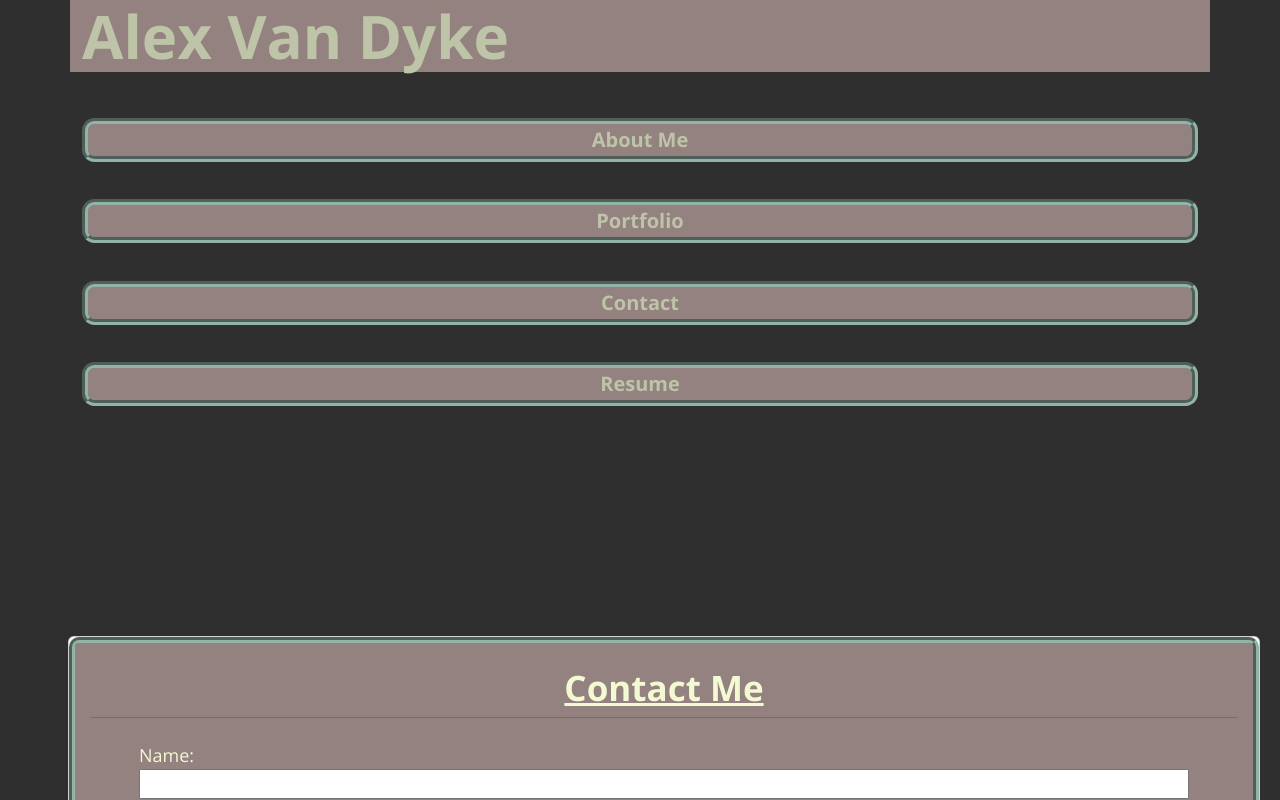
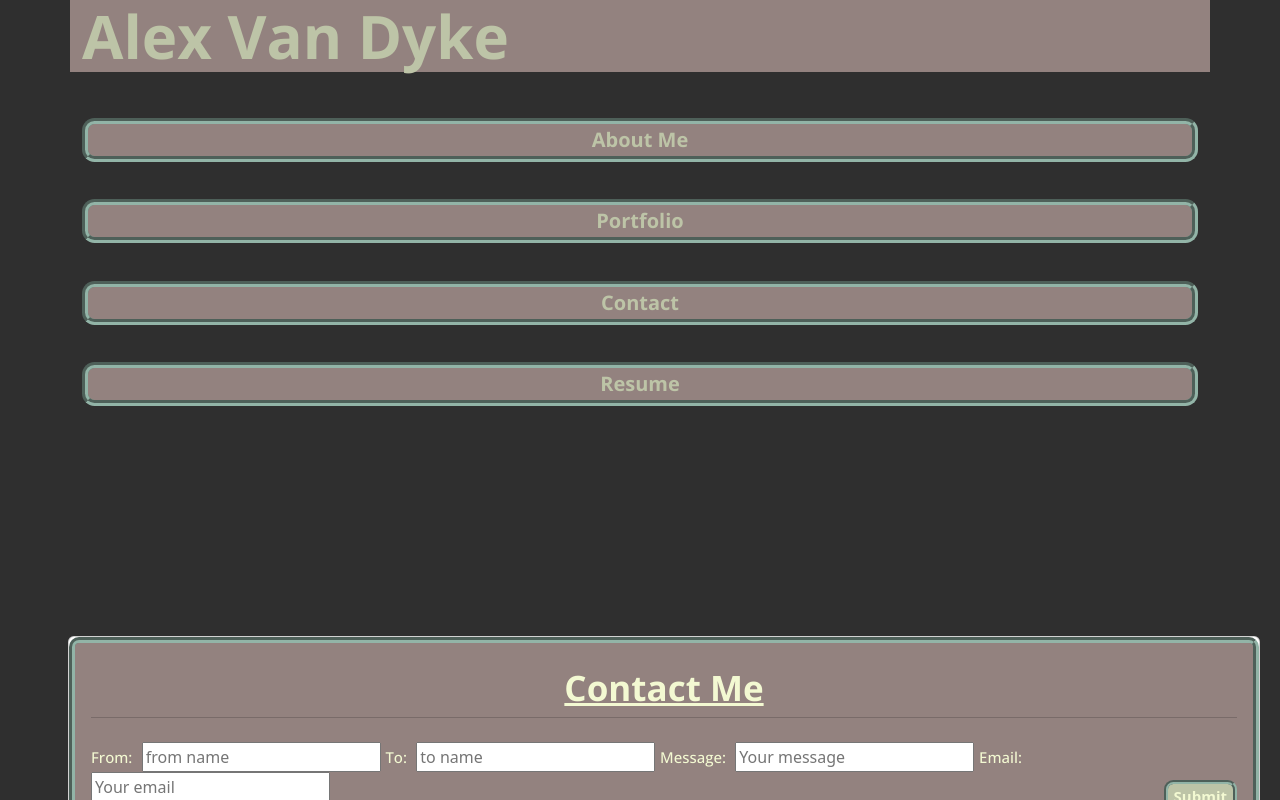
Before and after one commit to AlexandertheGreat491/React-Portfolio, a React (Create React App) app: page / in a window 1280 px wide. Both pictures are taken after a click on the button "Contact". Shown: the top 800 px of the page. Built offline with nearby package versions, Linux system fonts and the light colour scheme.

Commit message:
installed emailjs, added emailjs functionality to Contact component, updated styling in Contact & Footer components

```diff
--- a/package.json
+++ b/package.json
@@ -8,6 +8,7 @@
     "@testing-library/react": "^13.4.0",
     "@testing-library/user-event": "^13.5.0",
     "bootstrap": "^5.2.1",
+    "emailjs-com": "^3.2.0",
     "react": "^18.2.0",
     "react-bootstrap": "^2.5.0",
     "react-dom": "^18.2.0",
--- a/src/components/Contact/index.js
+++ b/src/components/Contact/index.js
@@ -1,83 +1,75 @@
 // imports react
 import React, { useState } from "react";
-// validates an email address entered by a user against the regex
-import { validateEmail } from "../../utils/helpers";
+import { send } from "emailjs-com";
 
 function Contact() {
-  const [formState, setFormState] = useState({
-    name: "",
-    email: "",
-    message: "",
+
+  const [toSend, setToSend] = useState({
+    from_name: '',
+    to_name: '',
+    message: '',
+    reply_to: '',
   });
-  const [errorMessage, setErrorMessage] = useState("");
-  const { name, email, message } = formState;
-  const handleSubmit = (e) => {
+
+  const onSubmit = (e) => {
     e.preventDefault();
-    if (!errorMessage) {
-      setFormState({ [e.target.name]: e.target.value });
-      console.log("Form", formState);
-    }
+    send(
+      'service_8wr5jg6',
+      'template_rh1ld4d',
+      toSend,
+      'VAttkBUX6Azj6oY7o'
+    )
+      .then((response) => {
+        console.log('SUCCESS!', response.status, response.text);
+      })
+      .catch((err) => {
+        console.log('FAILED...', err);
+      });
   };
+
   const handleChange = (e) => {
-    if (e.target.name === "email") {
-      const isValid = validateEmail(e.target.value);
-      if (!isValid) {
-        setErrorMessage("Your email is invalid!");
-      } else {
-        setErrorMessage("");
-      }
-    } else {
-      if (!e.target.value.length) {
-        setErrorMessage(`${e.target.name} is required.`);
-      } else {
-        setErrorMessage("");
-      }
-    }
+    setToSend({ ...toSend, [e.target.name]: e.target.value });
   };
+
+//references https://medium.com/geekculture/how-to-send-emails-from-a-form-in-react-emailjs-6cdd21bb4190
   return (
     <section className="card contactform ms-5">
-      <form id="form" className="contactform card-body" onSubmit={handleSubmit}>
+      <form id="form" className="contactform card-body" onSubmit={onSubmit}>
         <h1 id="contact" className="mb-4 card-header">
           Contact Me
         </h1>
-        <div>
-          <label id="name" htmlFor="name">
-            Name:
-          </label>
+        <label id="from" htmlFor="from_name">From:</label>
         <input
           type="text"
-            name="name"
-            defaultValue={name}
-            onBlur={handleChange}
+          name="from_name"
+          placeholder="from name"
+          value={toSend.from_name}
+          onChange={handleChange}
         />
-        </div>
-        <div>
-          <label id="email" htmlFor="email">
-            Email address:
-          </label>
+        <label id="to" htmlFor="to_name">To:</label>
         <input
-            type="email"
-            name="email"
-            defaultValue={email}
-            onBlur={handleSubmit}
+          type="text"
+          name="to_name"
+          placeholder="to name"
+          value={toSend.to_name}
+          onChange={handleChange}
         />
-        </div>
-        <div>
-          <label id="message" htmlFor="message">
-            Message:
-          </label>
-          <textarea
+        <label id="message" htmlFor="message">Message:</label>
+        <input
+          type="text"
           name="message"
-            rows="5"
-            defaultValue={message}
-            onBlur={handleChange}
+          placeholder="Your message"
+          value={toSend.message}
+          onChange={handleChange}
         />
-        </div>
-        {errorMessage && (
-          <div>
-            <p className="error-text">{errorMessage}</p>
-          </div>
-        )}
+        <label id="email" htmlFor="reply_to">Email:</label>
+        <input
+          type="text"
+          name="reply_to"
+          placeholder="Your email"
+          value={toSend.reply_to}
+          onChange={handleChange}
+        />
         <button className="mt-2 mb-2" id="submit" type="submit">
           Submit
         </button>
--- a/src/components/Footer/index.js
+++ b/src/components/Footer/index.js
@@ -1,11 +1,16 @@
+//imports react
 import React from "react";
+// imports the icons
+import { FaGithub } from "react-icons/fa";
+import { FaLinkedin } from "react-icons/fa";
+import { FaStackOverflow } from "react-icons/fa";
 
 function Footer() {
   return (
     <footer id="foot">
-      <a id="foot" className='m-4'href="https://github.com/AlexandertheGreat491">GitHub</a>
-      <a id="foot" className='m-4' href="https://www.linkedin.com/in/alexander-van-dyke-a263a631">LinkedIn</a>
-      <a id="foot" className='m-4' href="https://stackoverflow.com/users/18638174/alexander-van-dyke">Stack Overflow</a>
+      <a id="foot" className='m-4'href="https://github.com/AlexandertheGreat491"><FaGithub className="me-1"/>GitHub</a>
+      <a id="foot" className='m-4' href="https://www.linkedin.com/in/alexander-van-dyke-a263a631"><FaLinkedin className="me-1"/>LinkedIn</a>
+      <a id="foot" className='m-4' href="https://stackoverflow.com/users/18638174/alexander-van-dyke"><FaStackOverflow className="me-1"/>Stack Overflow</a>
       <span id="foot" className='m-4'>&copy; 2022 Alex Van Dyke</span>
     </footer>
   );
--- a/src/index.css
+++ b/src/index.css
@@ -185,16 +185,31 @@ label {
   font-size: 1.125em;
 }
 
-#name {
-  margin-right: 5.625em;
+#from {
+  margin-right: 0.625em;
+  font-size: 0.9375em;
+  font-weight: 500;
+}
+
+#to {
+  margin-right: 0.625em;
+  margin-left: 0.3125em;
+  font-size: 0.9375em;
+  font-weight: 500;
+}
+
+#message {
+  margin-right: 0.625em;
+  margin-left: 0.3125em;
+  font-size: 0.9375em;
+  font-weight: 500;
 }
 
 #email {
-  margin-right: 0.375em;
-}
-
-#message {
-  margin-right: 4.375em;
+  margin-right: 0.625em;
+  margin-left: 0.3125em;
+  font-size: 0.9375em;
+  font-weight: 500;
 }
 
 #form div {
@@ -207,6 +222,8 @@ label {
 }
 
 #submit {
+  font-size: 0.9375em;
+  font-weight: 600;
   color: var(--secondary);
   background-color: var(--tertiary);
   border: 0.3125em groove var(--quaternary);
@@ -245,6 +262,7 @@ label {
 /*Footer component styling */
 #foot {
   color: var(--secondary);
+  background-color: var(--primary);
   text-align: center;
   font-size: 1em;
   font-family: 'Open Sans', sans-serif;
```
Also changed, not shown: 1 other file (tests, documents, lock files or other folders). Lines whose indentation alone changed are shown as unchanged.
